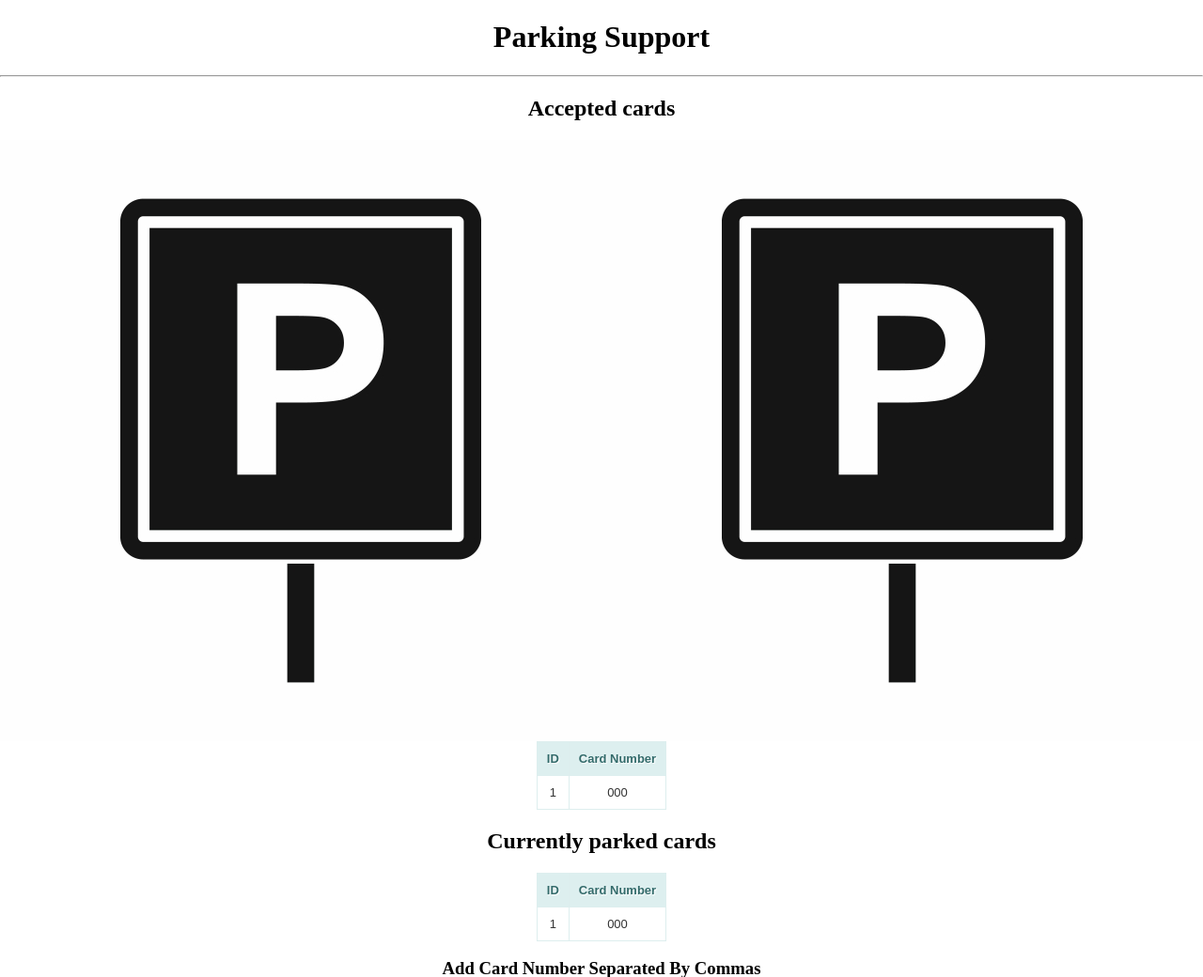
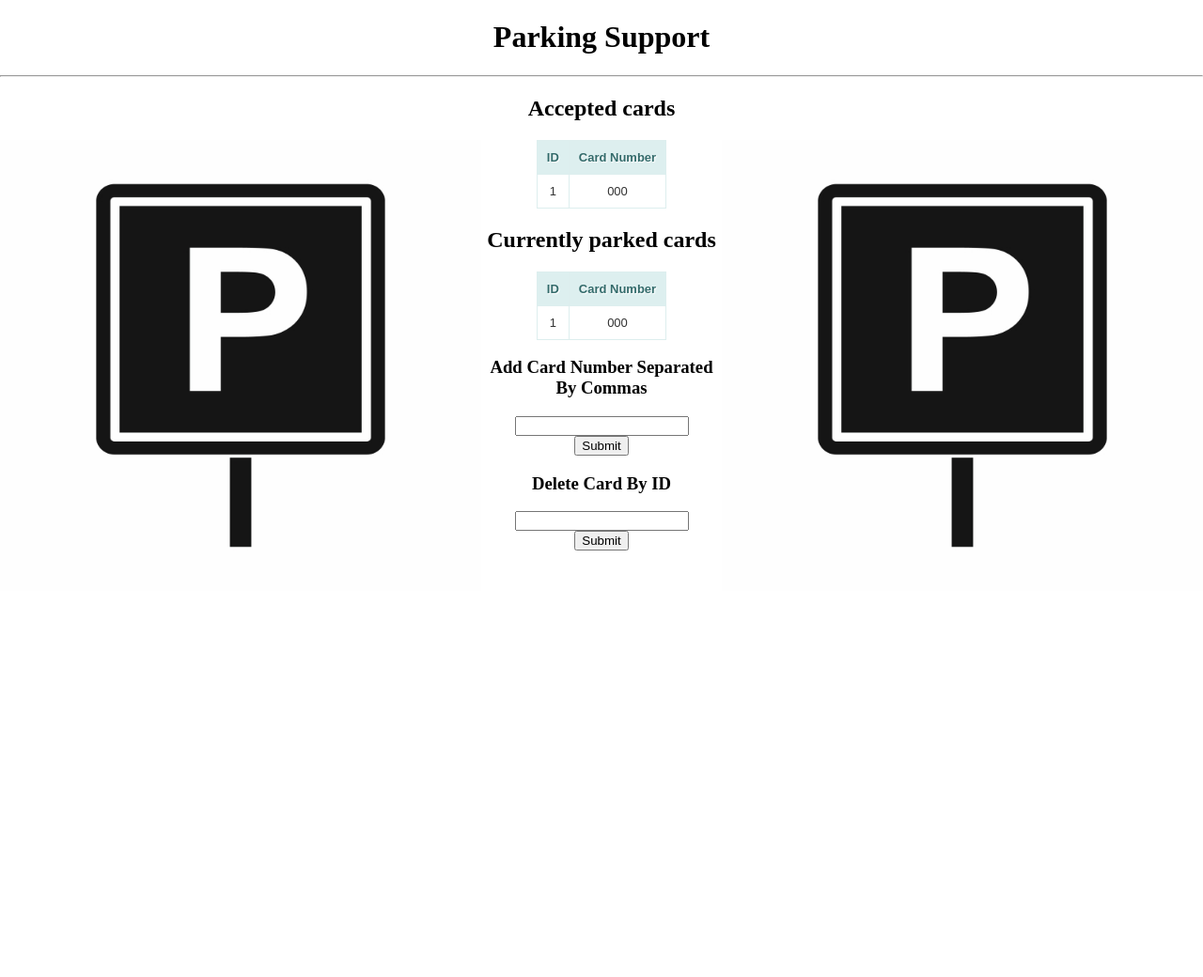
Before and after one commit to kulcsarbence/Raspberry, a PHP site: page / in a window 1280 px wide. Shown: the top 1040 px of the page at 94% size. After the commit the page ends 586 px from the top, so only its background shows below. Run offline with PHP 8.4, Linux system fonts and the light colour scheme; tables that the repository leaves empty or names only in its code hold one stand-in row (values such as "Sample post").

Commit message:
Minor changes

```diff
--- a/html/main.css
+++ b/html/main.css
@@ -33,3 +33,7 @@ html {
 body {
    display: table-cell;
 }
+img{
+	width: 40%;
+	height: 60%;
+}
```
